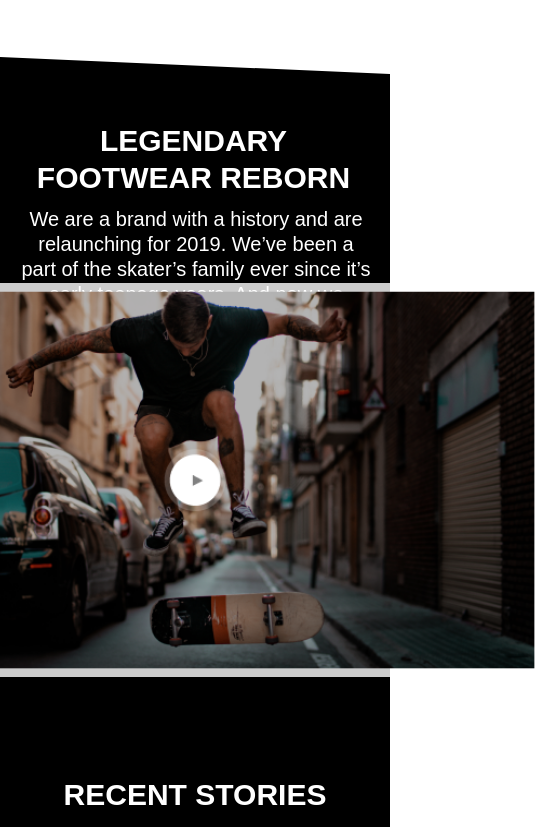
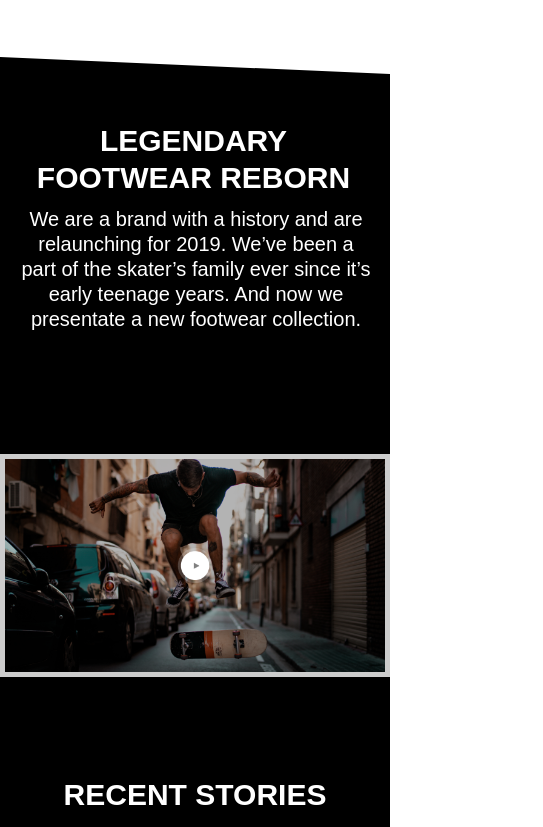
Before and after one commit to WebHeroSchool/axion_ann, a plain HTML site: page index.html in a window 390 px wide. Shown: the part 970-1797 px from the top of the page, 543 px wide, since content can reach past the window. Drawn offline with Linux system fonts and the light colour scheme; files whose address does not match are found by name.

Commit message:
step 4.6

```diff
--- a/css/style.css
+++ b/css/style.css
@@ -499,6 +499,7 @@ a {
   margin-bottom: 33px;
   text-align: center;
 }
+
 .social{
   display: flex;
   justify-content: space-between;
@@ -706,7 +707,7 @@ a {
   	margin: 0 0 0 0;
   }
 
-	.sneaker-item::after  {
+  .sneaker-item::after {
     display: none;
   }
 
@@ -1078,6 +1079,10 @@ a {
   .sneaker-item:nth-child(2) {
     display: none;
   }
+
+  .history__video_img {
+    width: 100%;
+  }
 }
 
 @media (max-width: 375px) {
@@ -1128,7 +1133,6 @@ a {
   }
 
   .imageblock__link {
-
     padding: 0 0 0 48px;
   }
 
```
Lines whose indentation alone changed are shown as unchanged.
